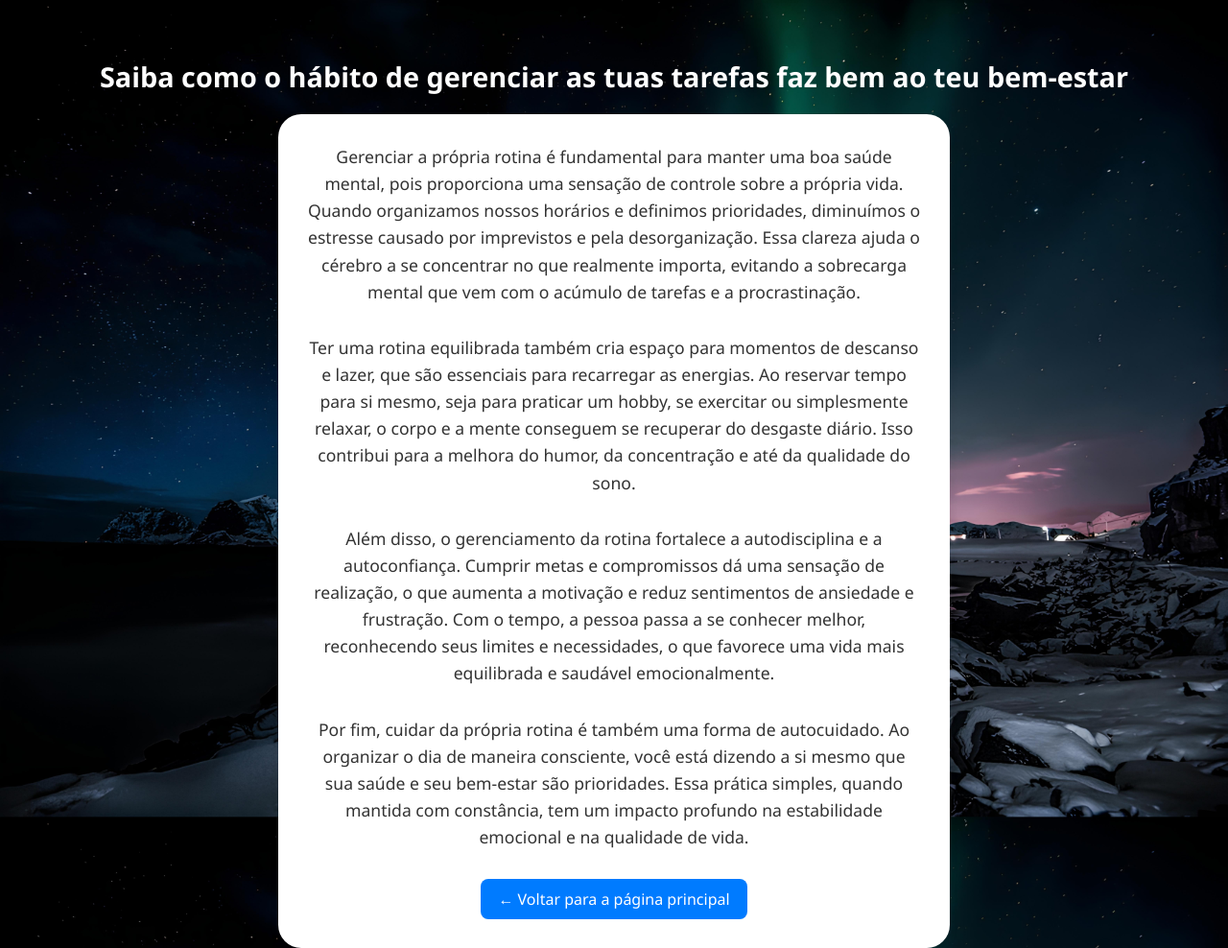
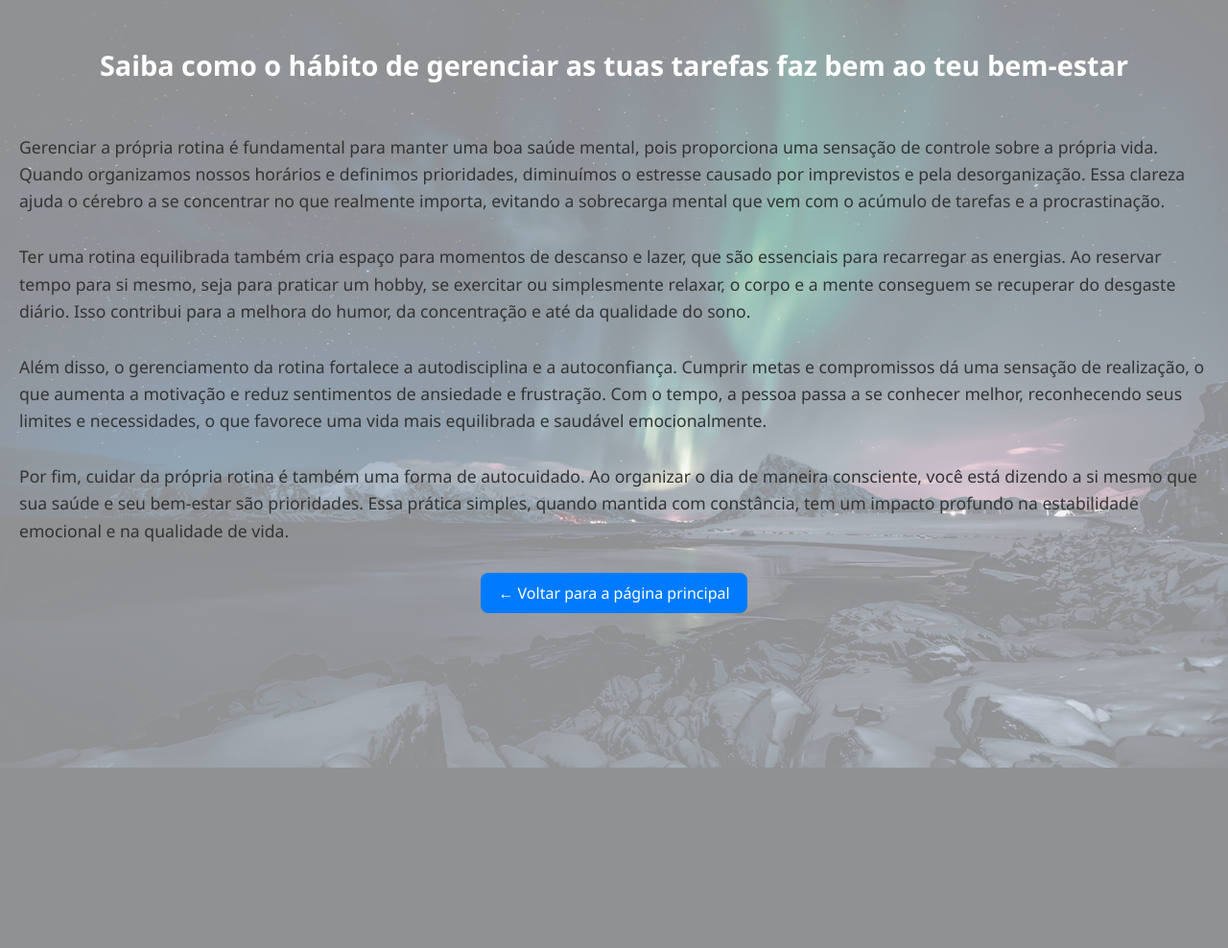
Before and after one commit to Abraaohfa/Lista-PHP, a PHP site: page /informacao.php in a window 1280 px wide. Shown: the whole page at 96% size. After the commit the page ends 800 px from the top, so only its background shows below. Run offline with PHP 8.4, Linux system fonts and the light colour scheme.

Commit message:
Melhorias CSS

```diff
--- a/style2.css
+++ b/style2.css
@@ -6,18 +6,20 @@
 
 body {
   font-family: 'Segoe UI', sans-serif;
+  color: #333;
+  min-height: 100vh;
+  display: grid;
+  grid-template-rows: auto 1fr;
+  align-items: start;
+  justify-items: center;
+  gap: 20px;
   background: #f0f2f5;
-  color: #333;
-  display: flex;
-  flex-direction: column;
-  align-items: center;
-  min-height: 100vh;
 }
 
 header {
   width: 100%;
   text-align: center;
-  padding: 60px 20px 20px 20px;
+  padding: 48px 16px 12px 16px;
 }
 
 header h1 {
@@ -26,13 +28,11 @@ header h1 {
 }
 
 main {
-  background: #fff;
-  border-radius: 24px;
-  box-shadow: 0 4px 10px rgba(0,0,0,0.1);
-  padding: 30px;
-  width: 60%;
-  max-width: 700px;
-  text-align: center;
+  /* center content using grid and provide responsive width */
+  display: grid;
+  place-items: center;
+  width: 100%;
+  padding: 20px;
 }
 
 main p {
@@ -49,21 +49,52 @@ main p {
   border-radius: 8px;
   text-decoration: none;
   font-weight: 500;
-  transition: 0.2s;
+  transition: transform 0.18s ease, background 0.18s ease;
 }
 
 .voltar:hover {
   background: #005fc1;
-  transform: scale(1.05);
+  transform: translateY(-2px) scale(1.03);
 }
 
-body {
-  font-family: 'Segoe UI', sans-serif;
-  background: url('img/pinheiros.jpg') no-repeat center center fixed;
-  background-size: cover;
-  color: #333;
-  display: flex;
-  flex-direction: column;
-  align-items: center;
-  min-height: 100vh;
+/* background image with subtle overlay using pseudo-element */
+html::before {
+  content: '';
+  position: fixed;
+  inset: 0;
+  background: url('img/pinheiros.jpg') center/cover no-repeat fixed;
+  z-index: -2;
 }
+
+html::after {
+  content: '';
+  position: fixed;
+  inset: 0;
+  background: rgba(240,242,245,0.6);
+  z-index: -1;
+}
+
+/* The visible card area (keeps same visual as style.css) */
+.card {
+  background: #fff;
+  border-radius: 24px;
+  box-shadow: 0 6px 18px rgba(0,0,0,0.12);
+  padding: 20px 26px;
+  width: min(380px, 92%);
+  text-align: left;
+}
+
+.card h1 { text-align:center; font-size:1.6em; margin-bottom:16px; }
+
+/* reuse form/list selectors to match the app HTML */
+form { display: flex; gap: 8px; }
+input[type="text"] { flex:1; padding:8px 10px; border-radius:6px; border:1px solid rgba(0,0,0,0.12); }
+button { background:#007bff; color:#fff; border:none; padding:8px 12px; border-radius:6px; cursor:pointer }
+button:hover { background:#005fc1; transform:translateY(-1px); }
+
+ul { list-style:none; margin-top:18px; padding:0 }
+li { background:#f8f9fa; padding:10px 12px; border-radius:8px; margin-bottom:10px; display:flex; justify-content:space-between; align-items:center }
+a { color:#ff4d4d; text-decoration:none }
+
+/* helper used by templates that rely on a .container element — keep compatibility */
+.container { width: 100%; display:flex; justify-content:center }
```
Also changed, not shown: style.css (+38 -27 lines).
